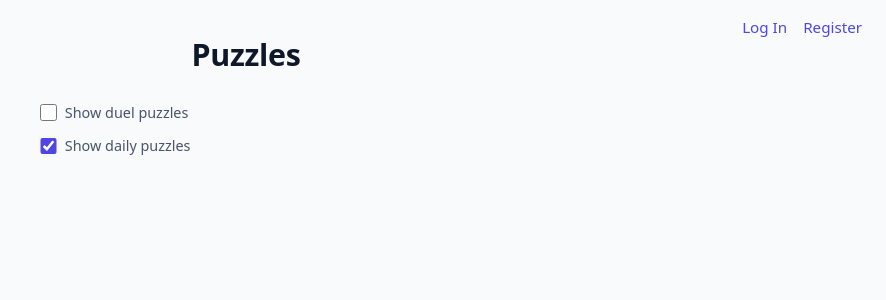
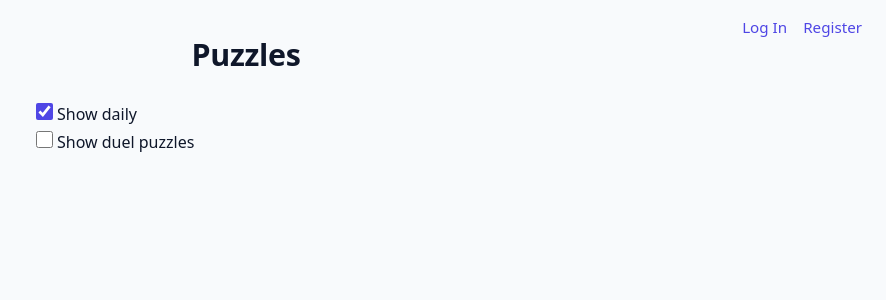
Before and after one commit to mkornilov07/embedding-game, a Django app: page / in a window 1280 px wide. Shown: the top 300 px of the page, without its empty margins (394-1280 px from the left). Run offline with Django 5.2, Linux system fonts and the light colour scheme; tables that the repository leaves empty hold one stand-in row (values such as "Sample post").

Commit message:
puzzle filtering

```diff
--- a/game/templates/game/puzzle_list.html
+++ b/game/templates/game/puzzle_list.html
@@ -46,21 +46,31 @@
     {% if user.is_authenticated %}
       <a class="puzzle-link is-create" href="{% url 'create_puzzle' %}">+ Create Puzzle</a>
     {% endif %}
-    {% if has_duel_puzzles %}
-      <label class="duel-filter">
-        <input type="checkbox" id="show-duel-toggle">
-        Show duel puzzles
-      </label>
+    {% if has_daily_puzzles or has_user_puzzles or has_duel_puzzles %}
+      <div class="puzzle-filters">
+        {% if has_daily_puzzles %}
+          <label class="puzzle-filter">
+            <input type="checkbox" id="show-daily-toggle" checked>
+            Show daily
+          </label>
+        {% endif %}
+        {% if has_user_puzzles %}
+          <label class="puzzle-filter">
+            <input type="checkbox" id="show-user-toggle" checked>
+            Show user-created
+          </label>
+        {% endif %}
+        {% if has_duel_puzzles %}
+          <label class="puzzle-filter">
+            <input type="checkbox" id="show-duel-toggle">
+            Show duel puzzles
+          </label>
+        {% endif %}
+      </div>
     {% endif %}
-    {% if has_daily_puzzles %}
-      <label class="duel-filter">
-        <input type="checkbox" id="show-daily-toggle" checked>
-        Show daily puzzles
-      </label>
-    {% endif %}
-    <div class="puzzle-list show-daily" id="puzzle-list">
+    <div class="puzzle-list show-daily show-user" id="puzzle-list">
       {% for p in puzzles %}
-        <div class="puzzle-item{% if p.for_duel %} puzzle-item--duel{% endif %}{% if p.is_daily %} puzzle-item--daily{% endif %}{% if p.pinned %} is-pinned{% endif %}" data-puzzle-id="{{ p.pk }}">
+        <div class="puzzle-item{% if p.for_duel %} puzzle-item--duel{% elif p.is_daily %} puzzle-item--daily{% elif p.created_by_id %} puzzle-item--user{% endif %}{% if p.pinned %} is-pinned{% endif %}" data-puzzle-id="{{ p.pk }}">
           <a class="puzzle-link" href="{% url 'puzzle' p.pk %}">
             <span class="puzzle-link-text">
               {% if p.pk in completed_ids %}<span class="check">&#x2713;</span>{% endif %}
@@ -199,21 +209,18 @@
     location.reload();
   }
 
-  // Duel-puzzle visibility toggle
-  const duelToggle = document.getElementById("show-duel-toggle");
+  // Category visibility toggles. Each toggle's `value` attr names the modifier
+  // class on the puzzle list that gates its category.
   const puzzleList = document.getElementById("puzzle-list");
-  if (duelToggle && puzzleList) {
-    duelToggle.addEventListener("change", () => {
-      puzzleList.classList.toggle("show-duel", duelToggle.checked);
-    });
-  }
-
-  // Daily-puzzle visibility toggle (shown by default)
-  const dailyToggle = document.getElementById("show-daily-toggle");
-  if (dailyToggle && puzzleList) {
-    dailyToggle.addEventListener("change", () => {
-      puzzleList.classList.toggle("show-daily", dailyToggle.checked);
-    });
+  const filterToggles = [
+    ["show-daily-toggle", "show-daily"],
+    ["show-user-toggle", "show-user"],
+    ["show-duel-toggle", "show-duel"],
+  ];
+  for (const [id, cls] of filterToggles) {
+    const el = document.getElementById(id);
+    if (!el || !puzzleList) continue;
+    el.addEventListener("change", () => puzzleList.classList.toggle(cls, el.checked));
   }
 
   // Tab switching
--- a/game/views.py
+++ b/game/views.py
@@ -22,6 +22,9 @@ def puzzle_list(request):
     puzzles = list(Puzzle.objects.select_related("created_by").order_by("-pinned", "-pk"))
     has_duel_puzzles = any(p.for_duel for p in puzzles)
     has_daily_puzzles = any(p.is_daily for p in puzzles)
+    has_user_puzzles = any(
+        p.created_by_id and not p.is_daily and not p.for_duel for p in puzzles
+    )
     # Dropdown in the duel form keeps duel-generated puzzles at the bottom.
     # Python's sort is stable, so within each group the -pk chronological order is preserved.
     dropdown_puzzles = sorted(puzzles, key=lambda p: p.for_duel)
@@ -59,6 +62,7 @@ def puzzle_list(request):
         "active_duel": active_duel,
         "has_duel_puzzles": has_duel_puzzles,
         "has_daily_puzzles": has_daily_puzzles,
+        "has_user_puzzles": has_user_puzzles,
         "recent_opponents": recent_opponents,
     })
 
```
